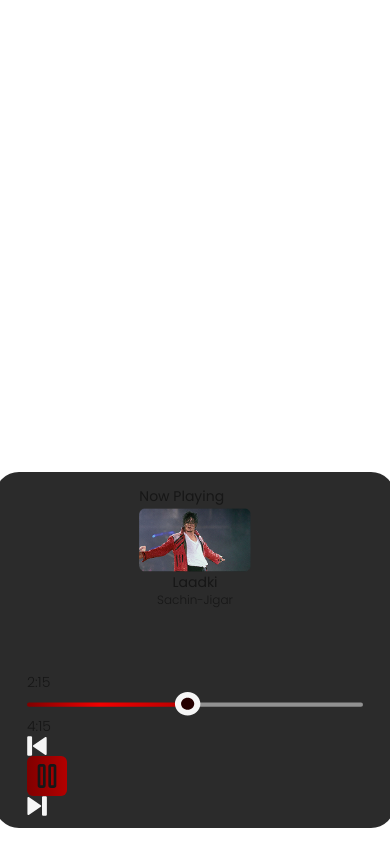
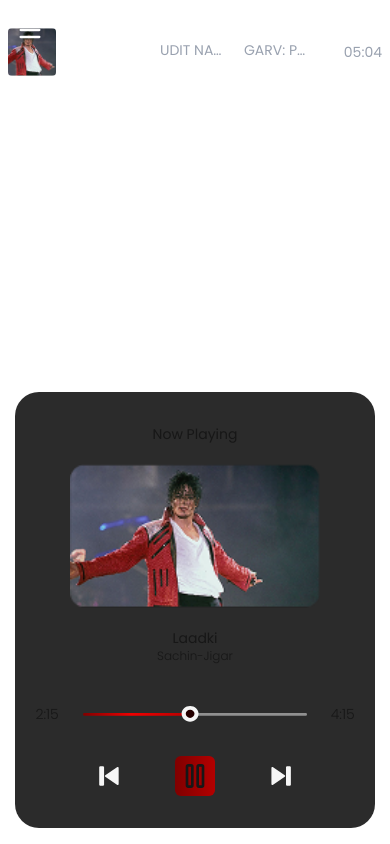
Before and after one commit to sutharrahul/swaras-music-app, a Next.js app: page / in a window 390 px wide. Built offline with nearby package versions, Linux system fonts and the light colour scheme; a web font is replaced by a local one.

Commit message:
playList UI create

```diff
--- a/src/app/(auth)/page.tsx
+++ b/src/app/(auth)/page.tsx
@@ -1,9 +1,14 @@
 import MusicPlayer from "@/components/MusicPlayer";
 import React from "react";
+import { truncateByLetters } from "../utils/truncateByLetters";
+import PlayList from "@/components/PlayList";
 
 export default function Home() {
   return (
-    <div className="flex justify-center items-end h-full py-4">
+    <div className="flex flex-col justify-between items-center h-full py-4">
+      {/* play-list */}
+
+      <PlayList />
       <MusicPlayer />
     </div>
   );
--- /dev/null
+++ b/src/app/utils/truncateByLetters.ts
@@ -0,0 +1,9 @@
+export function truncateByLetters(text: string, maxLetters: number) {
+  if (text.length <= maxLetters) return text;
+  let truncated = text.slice(0, maxLetters);
+  if (text[maxLetters] !== " " && truncated.includes(" ")) {
+    truncated = truncated.slice(0, truncated.lastIndexOf(" "));
+  }
+
+  return truncated + "...";
+}
--- a/src/components/MusicPlayer.tsx
+++ b/src/components/MusicPlayer.tsx
@@ -6,26 +6,26 @@ import ProgressBar from "@/assets/Icons/ProgressBar";
 import { Play, Pause } from "lucide-react";
 export default function MusicPlayer() {
   return (
-    <div className="flex flex-col items-center   sm:flex-row bg-[#141414]/90 gap-16 py-3 px-8 rounded-3xl justify-center w-fit">
+    <div className="flex flex-col items-center md:flex-row bg-[#141414]/90 gap-10 md:gap-16 py-8 px-5 md:py-3 md:px-8 rounded-3xl justify-center w-fit">
       {/* SongInfo */}
-      <div className=" sm:flex sm:flex-col gap-2 justify-center items-center">
-        <span className="text-sm">Now Playing</span>
-        <img className="h-16" src="./Pic.png" alt="" />
+      <div className="flex flex-col gap-5 justify-center items-center">
+        <span className="text-sm text-center">Now Playing</span>
+        <img className="h-36 md:h-16" src="./Pic.png" alt="" />
         <div className="flex flex-col items-center">
           <span className="text-sm ">Laadki</span>
           <span className="text-xs font-light">Sachin-Jigar</span>
         </div>
       </div>
       {/* Song play */}
-      <div className="sm:flex sm:flex-col justify-center items-center gap-8">
+      <div className="flex flex-col justify-center items-center gap-8">
         {/* Song progress */}
-        <div className="sm:flex items-center gap-6 text-sm font-light">
+        <div className="flex items-center gap-6 text-sm font-light">
           <span>2:15</span>
-          <ProgressBar className="h-6" />
+          <ProgressBar className="h-4 md:h-6" />
           <span>4:15</span>
         </div>
         {/* Controls */}
-        <div className="sm:flex justify-center gap-14 items-center w-full">
+        <div className="flex justify-center gap-14 items-center w-full">
           <PreviousButton className="h-5" />
           {/* <Play className="bg-gradient-to-r from-[#800000] to-[#B40000] h-10 w-10 p-1 rounded-md" /> */}
           <Pause className="bg-gradient-to-r from-[#800000] to-[#B40000] h-10 w-10 p-1 rounded-md" />
--- a/src/components/Navbar.tsx
+++ b/src/components/Navbar.tsx
@@ -15,18 +15,18 @@ export default function Navbar() {
     <div>
       <button
         onClick={() => setIsMenuOpen((prev) => !prev)}
-        className="absolute top-4 left-4 z-50 sm:hidden text-white"
+        className="absolute top-4 left-4 z-50 md:hidden text-white"
       >
         {isMenuOpen ? <X size={28} /> : <Menu size={28} />}
       </button>
       {/* Sidebar */}
       <div
         className={`
-          fixed sm:static top-0 left-0 h-full z-40
-           px-6 py-10 w-[58%] sm:w-64
+          fixed md:static top-0 left-0 h-full z-40
+           px-6 py-10 w-[58%] md:w-64
           transform transition-transform duration-300
           ${isMenuOpen ? "translate-x-0" : "-translate-x-full"}
-          sm:translate-x-0 sm:flex
+          md:translate-x-0 md:flex
           flex-col justify-between text-white
         `}
       >
@@ -36,8 +36,8 @@ export default function Navbar() {
             {/* Logo & Close Button */}
             <div className="flex items-center justify-between">
               <div className="flex items-center gap-3">
-                <LogoIcon className="w-8 sm:w-10" />
-                <h1 className="text-lg sm:text-2xl font-bold">
+                <LogoIcon className="w-8 md:w-10" />
+                <h1 className="text-lg md:text-2xl font-bold">
                   <span className="text-[#FF5656]">Swaras</span>Music
                 </h1>
               </div>
@@ -45,14 +45,14 @@ export default function Navbar() {
 
             {/* User Info */}
             <div className="flex flex-col gap-1">
-              <h2 className="text-sm sm:text-xl font-semibold text-[#FF5656]">
+              <h2 className="text-sm md:text-xl font-semibold text-[#FF5656]">
                 rahulsuthar
               </h2>
-              <span className="text-xs sm:text-sm">rahulsuthar@gmail.com</span>
+              <span className="text-xs md:text-sm">rahulsuthar@gmail.com</span>
             </div>
 
             {/* Navigation Links */}
-            <nav className="flex flex-col gap-6 text-sm sm:text-base font-medium">
+            <nav className="flex flex-col gap-6 text-sm md:text-base font-medium">
               <Link href="/" className="flex items-center gap-3">
                 <HomeIcon />
                 <span>Home</span>
@@ -67,7 +67,7 @@ export default function Navbar() {
           {/* Logout at Bottom */}
           <div className="flex items-center gap-3 mt-10">
             <SignInOutIcon />
-            <span className="text-sm sm:text-base">Log Out</span>
+            <span className="text-sm md:text-base">Log Out</span>
           </div>
         </div>
       </div>
--- /dev/null
+++ b/src/components/PlayList.tsx
@@ -0,0 +1,28 @@
+import { truncateByLetters } from "@/app/utils/truncateByLetters";
+import React from "react";
+
+export default function PlayList() {
+  return (
+    <div>
+      <ul className="space-y-1">
+        <li className="flex items-center gap-5 py-3 px-2">
+          <img
+            src="./Pic.png"
+            className="w-12 h-12 object-cover rounded"
+            alt="./Pic.png"
+          />
+
+          <div className="flex-1 grid grid-cols-3 gap-5">
+            <p className="text-white font-medium truncate ">
+              {truncateByLetters("HUM TUMKO NIGAHON MEIN", 25)}
+            </p>
+            <p className="text-gray-400 text-sm truncate">UDIT NARAYAN</p>
+            <p className="text-gray-400 text-sm truncate">GARV: PRIDE</p>
+          </div>
+
+          <span className="text-gray-400 text-sm ml-4">05:04</span>
+        </li>
+      </ul>
+    </div>
+  );
+}
```
